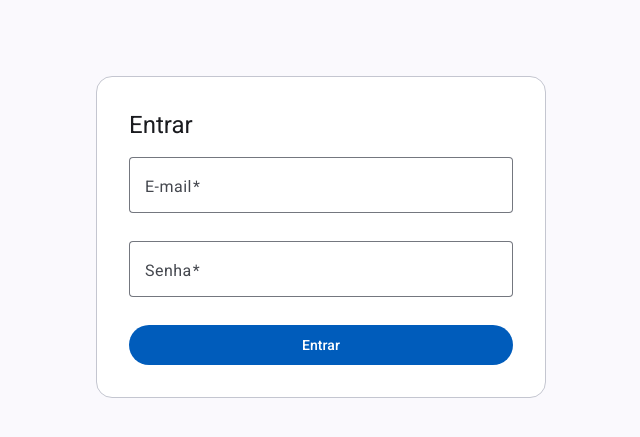
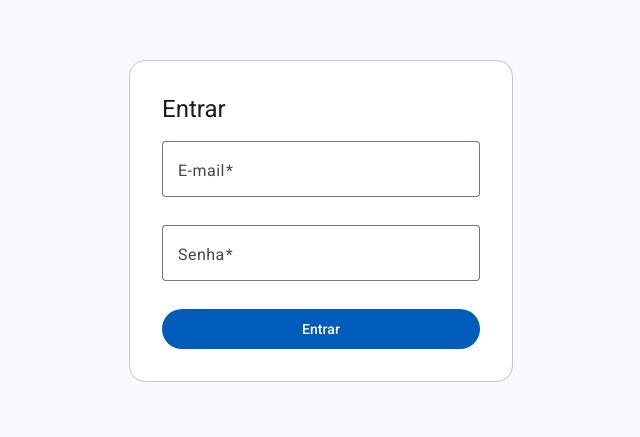
Before and after one commit to Heiittor/sistema-controle-financeiro, an Angular app in the folder frontend/: page /login in a window 1280 px wide. Shown: the part 179-616 px from the top of the page, without its empty margins (319-959 px from the left). Built offline with nearby package versions, Linux system fonts and the light colour scheme.

Commit message:
fix(frontend): corrige rolagem indevida com box-sizing e padding

```diff
--- a/frontend/src/app/features/dashboard/dashboard.ts
+++ b/frontend/src/app/features/dashboard/dashboard.ts
@@ -7,6 +7,7 @@ import { AuthService } from '../../core/auth/auth.service';
 @Component({
   selector: 'app-dashboard',
   changeDetection: ChangeDetectionStrategy.OnPush,
+  styles: `main { padding: var(--app-espaco-4); }`,
   template: `
     <main>
       <h1>Minha conta</h1>
--- a/frontend/src/styles.scss
+++ b/frontend/src/styles.scss
@@ -52,3 +52,9 @@ body {
   // Largura máxima do conteúdo das telas autenticadas
   --app-largura-conteudo: 72rem;
 }
+// Reset padrão: padding e borda entram no tamanho do elemento.
+*,
+*::before,
+*::after {
+  box-sizing: border-box;
+}
```
